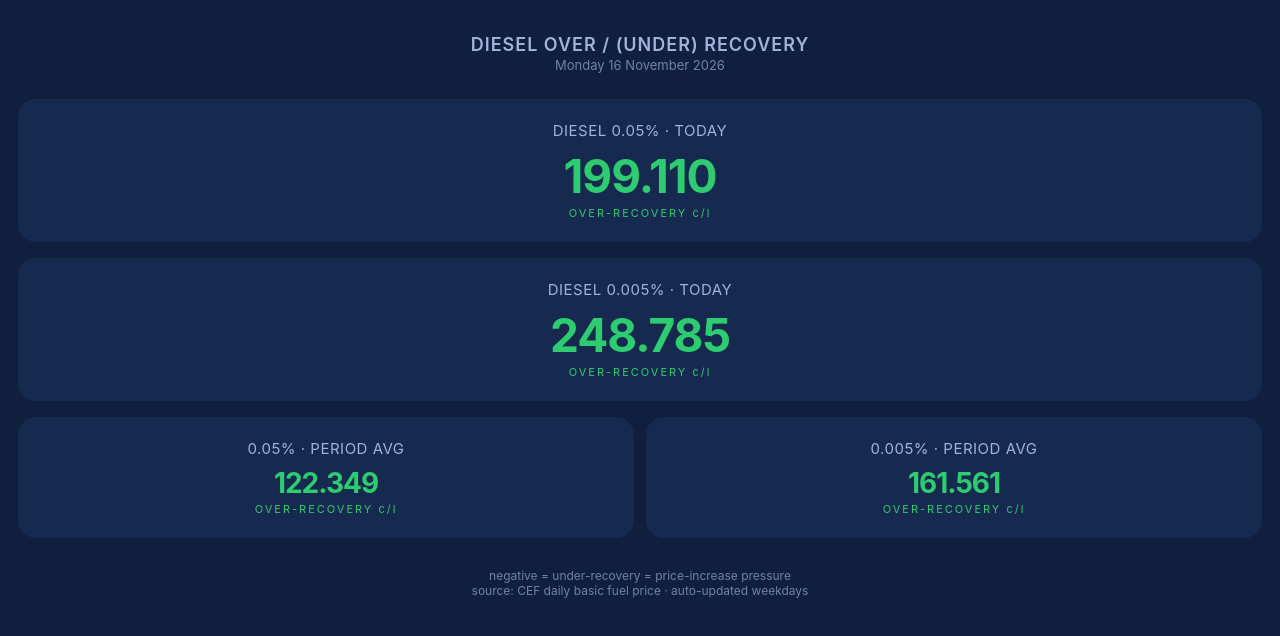
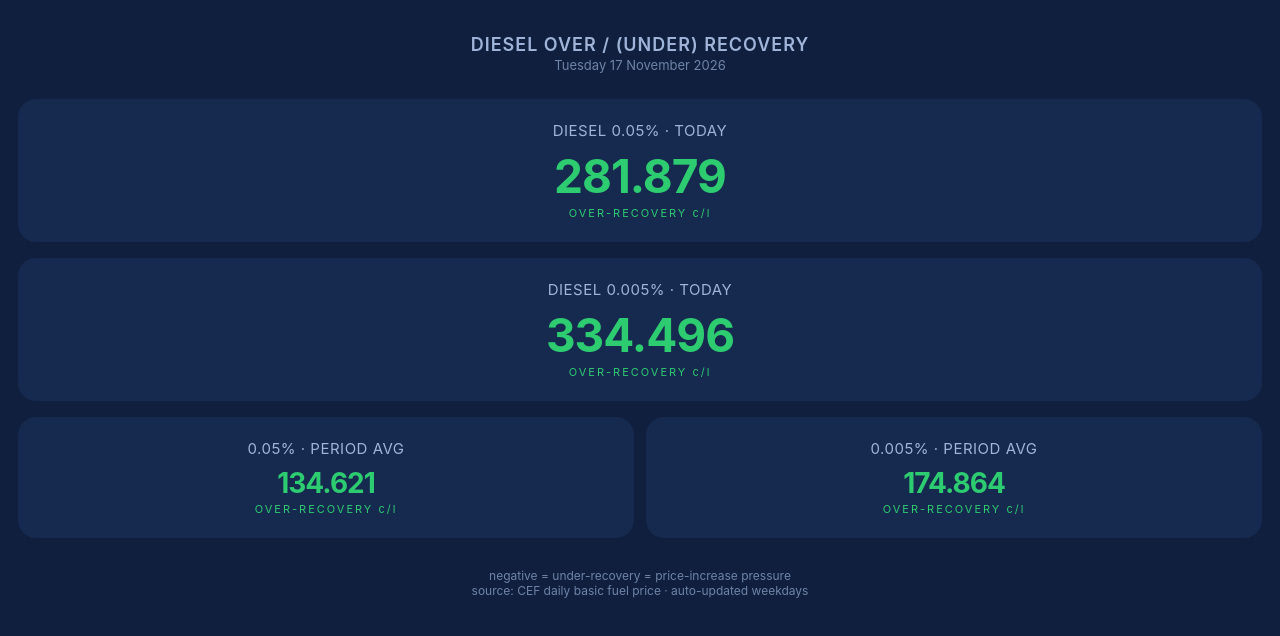
Before and after one commit to bmwx5marc-lgtm/diesel-card, a plain HTML site: page docs/index.html in a window 1280 px wide. Drawn offline with Linux system fonts and the light colour scheme.

Commit message:
Update diesel card

```diff
--- a/docs/index.html
+++ b/docs/index.html
@@ -17,12 +17,12 @@ h1{font-size:18px;font-weight:600;margin:0 0 2px;color:#9fb4d8;letter-spacing:1p
 .sub{font-size:12px;color:#6f84a8;margin-top:14px}
 </style></head><body>
 <h1>DIESEL OVER / (UNDER) RECOVERY</h1>
-<div class="d">Monday 16 November 2026</div>
-<div class="card"><div class="grade">DIESEL 0.05% &middot; TODAY</div><div class="num" style="color:#2ecc71">199.110</div><div class="tag" style="color:#2ecc71">OVER-RECOVERY&nbsp;c/l</div></div>
-<div class="card"><div class="grade">DIESEL 0.005% &middot; TODAY</div><div class="num" style="color:#2ecc71">248.785</div><div class="tag" style="color:#2ecc71">OVER-RECOVERY&nbsp;c/l</div></div>
+<div class="d">Tuesday 17 November 2026</div>
+<div class="card"><div class="grade">DIESEL 0.05% &middot; TODAY</div><div class="num" style="color:#2ecc71">281.879</div><div class="tag" style="color:#2ecc71">OVER-RECOVERY&nbsp;c/l</div></div>
+<div class="card"><div class="grade">DIESEL 0.005% &middot; TODAY</div><div class="num" style="color:#2ecc71">334.496</div><div class="tag" style="color:#2ecc71">OVER-RECOVERY&nbsp;c/l</div></div>
 <div class="row">
-<div class="card small"><div class="grade">0.05% &middot; PERIOD AVG</div><div class="num" style="color:#2ecc71">122.349</div><div class="tag" style="color:#2ecc71">OVER-RECOVERY&nbsp;c/l</div></div>
-<div class="card small"><div class="grade">0.005% &middot; PERIOD AVG</div><div class="num" style="color:#2ecc71">161.561</div><div class="tag" style="color:#2ecc71">OVER-RECOVERY&nbsp;c/l</div></div>
+<div class="card small"><div class="grade">0.05% &middot; PERIOD AVG</div><div class="num" style="color:#2ecc71">134.621</div><div class="tag" style="color:#2ecc71">OVER-RECOVERY&nbsp;c/l</div></div>
+<div class="card small"><div class="grade">0.005% &middot; PERIOD AVG</div><div class="num" style="color:#2ecc71">174.864</div><div class="tag" style="color:#2ecc71">OVER-RECOVERY&nbsp;c/l</div></div>
 </div>
 <div class="sub">negative = under-recovery = price-increase pressure<br>
 source: CEF daily basic fuel price &middot; auto-updated weekdays</div>
```
